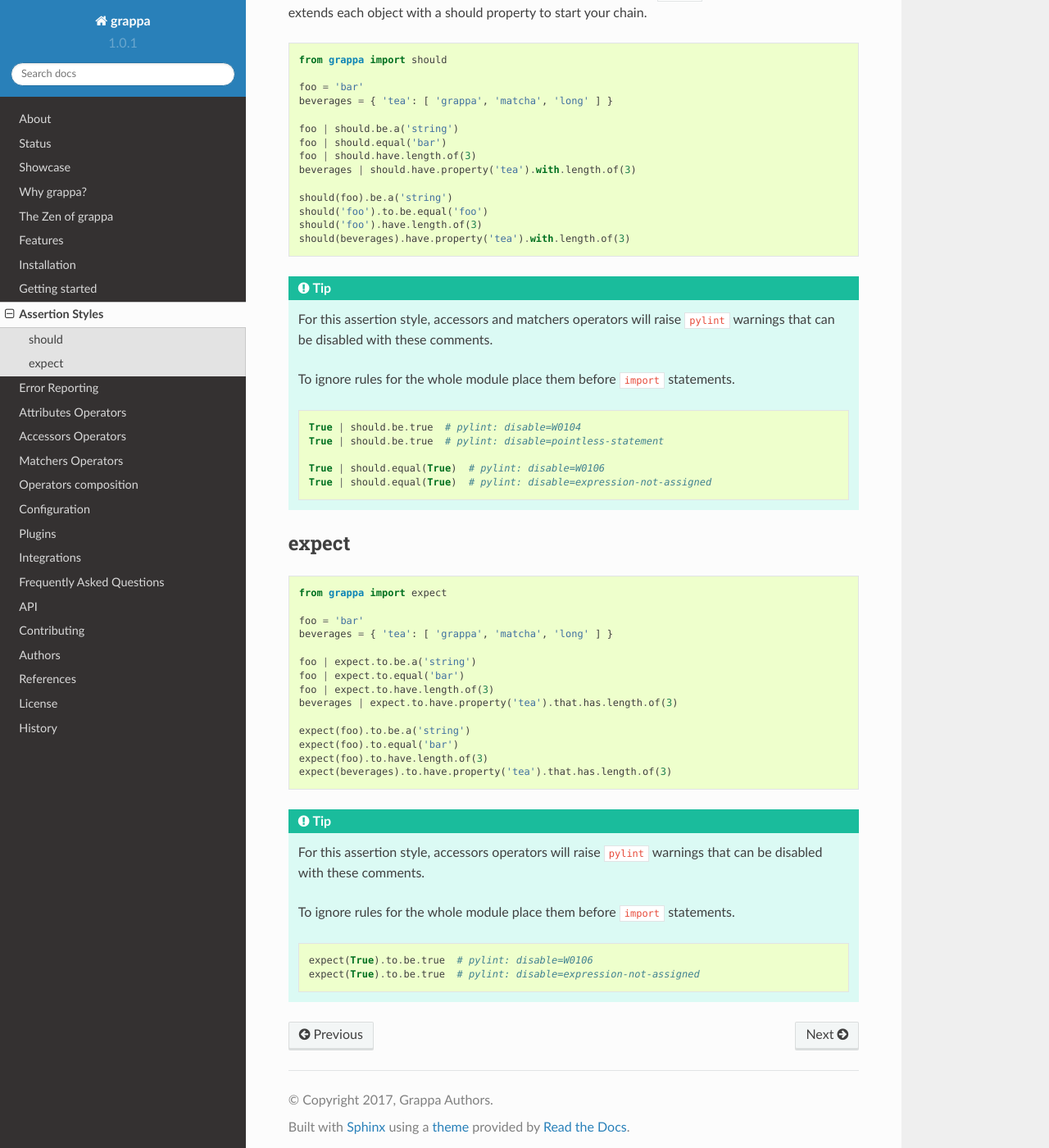
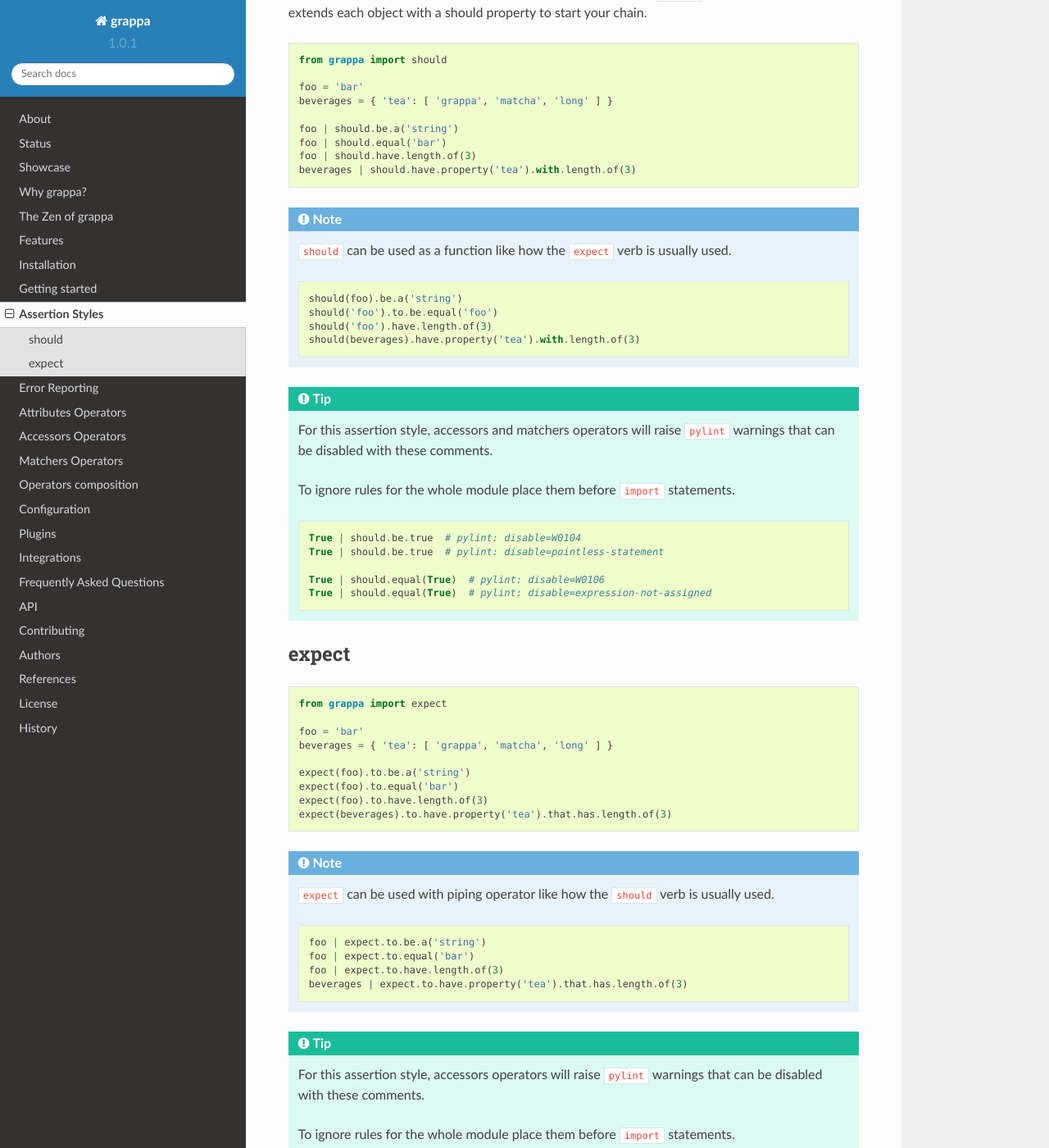
Before and after one commit to grappa-py/grappa, a Sphinx documentation site: the page built from docs/style.rst, in a window 1280 px wide and 1400 px high, scrolled down 431 px. Shown: the whole window at 82% size. Built offline with Sphinx 7.4.7 and the Read the Docs theme 2.0.0, drawn with Linux system fonts in a browser that asks for light colours.

Commit message:
semantic difference between expect and should verbs accentuated

```diff
--- a/docs/style.rst
+++ b/docs/style.rst
@@ -28,10 +28,17 @@ however it extends each object with a should property to start your chain.
     foo | should.have.length.of(3)
     beverages | should.have.property('tea').with.length.of(3)
 
-    should(foo).be.a('string')
-    should('foo').to.be.equal('foo')
-    should('foo').have.length.of(3)
-    should(beverages).have.property('tea').with.length.of(3)
+
+.. note::
+
+    ``should`` can be used as a function like how the ``expect`` verb is usually used.
+
+    .. code-block:: python
+
+        should(foo).be.a('string')
+        should('foo').to.be.equal('foo')
+        should('foo').have.length.of(3)
+        should(beverages).have.property('tea').with.length.of(3)
 
 
 .. tip::
@@ -59,15 +66,22 @@ expect
     foo = 'bar'
     beverages = { 'tea': [ 'grappa', 'matcha', 'long' ] }
 
-    foo | expect.to.be.a('string')
-    foo | expect.to.equal('bar')
-    foo | expect.to.have.length.of(3)
-    beverages | expect.to.have.property('tea').that.has.length.of(3)
-
     expect(foo).to.be.a('string')
     expect(foo).to.equal('bar')
     expect(foo).to.have.length.of(3)
     expect(beverages).to.have.property('tea').that.has.length.of(3)
+
+
+.. note::
+
+    ``expect`` can be used with piping operator like how the ``should`` verb is usually used.
+
+    .. code-block:: python
+
+        foo | expect.to.be.a('string')
+        foo | expect.to.equal('bar')
+        foo | expect.to.have.length.of(3)
+        beverages | expect.to.have.property('tea').that.has.length.of(3)
 
 
 .. tip::
```
